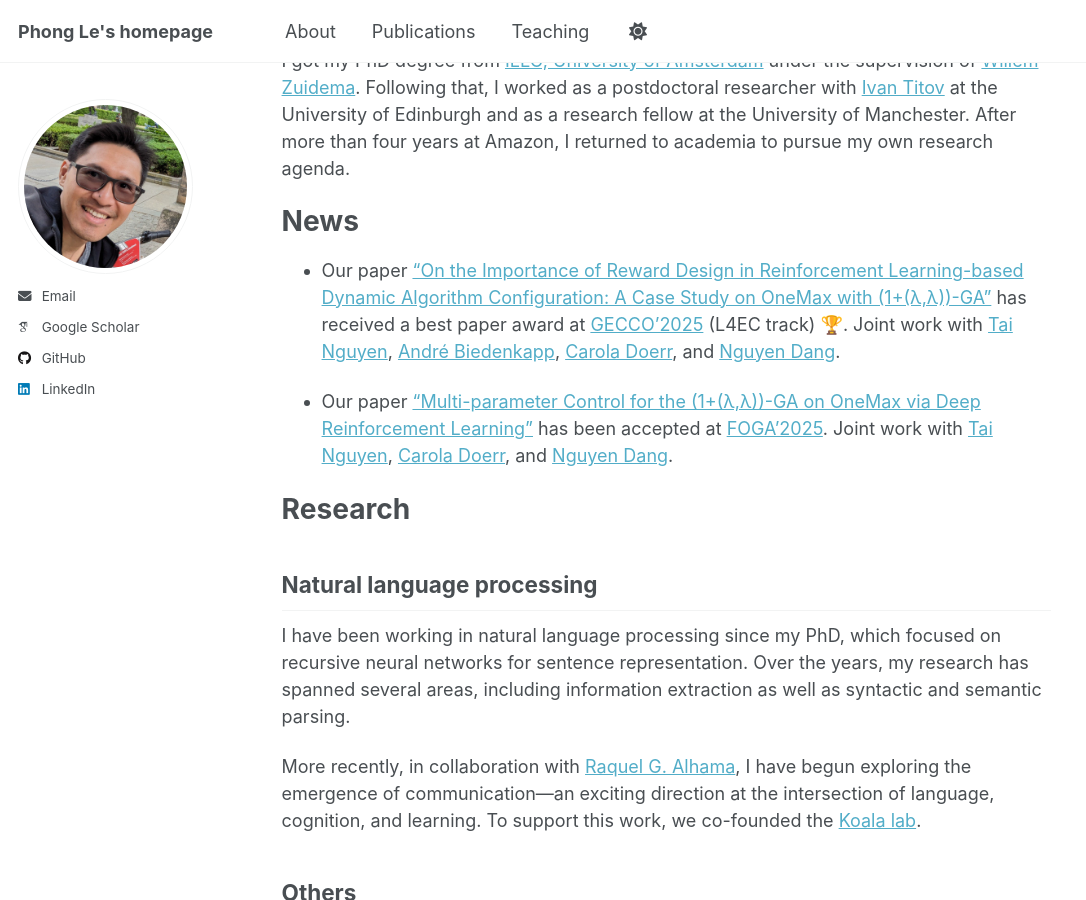
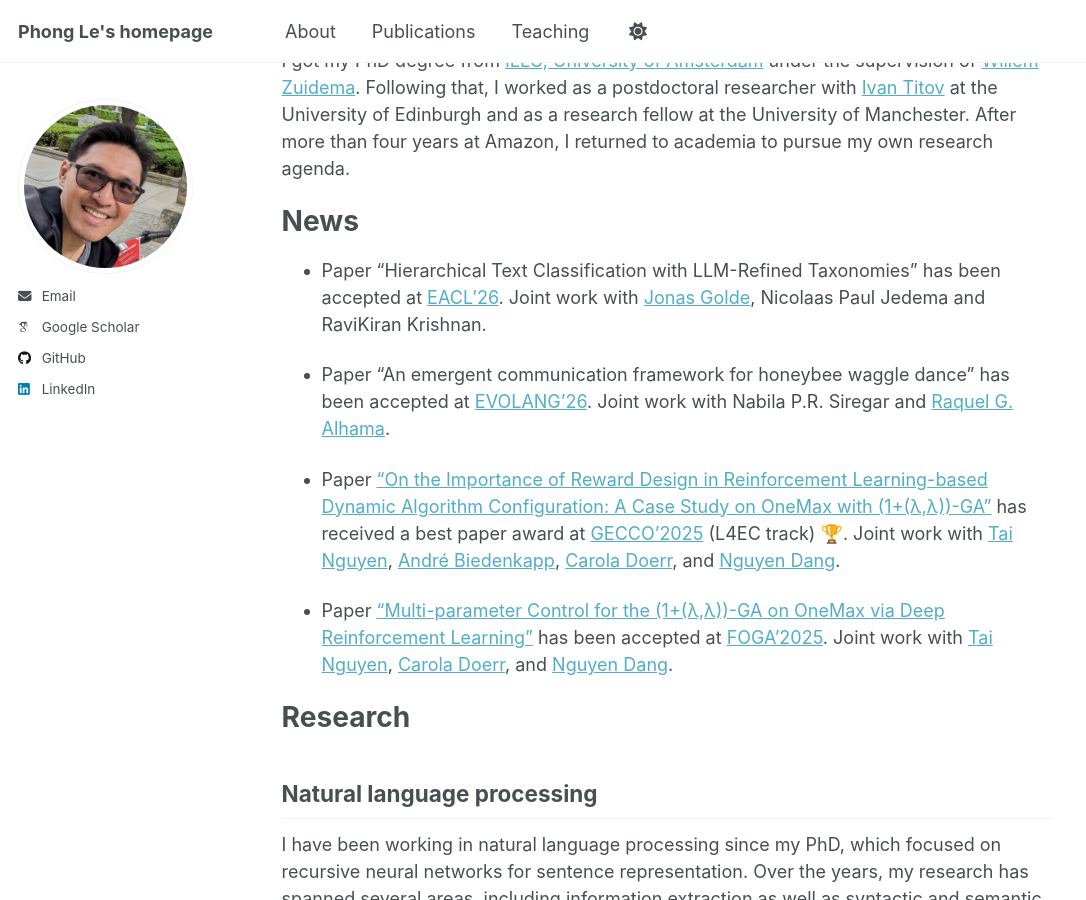
Before and after one commit to lephong/lephong.github.io, a Jekyll site: the page built from _pages/about.md, in a window 1280 px wide and 900 px high, scrolled down 280 px. Shown: the whole window, without its empty margins (0-1086 px from the left). Built offline with Jekyll 4.4.1, drawn with Linux system fonts in a browser that asks for light colours; emoji names are drawn with the system emoji font; some web fonts are replaced; a script that is not in the unit is left out.

Commit message:
Update news section with recent paper acceptances
Added new papers and awards to the news section.

```diff
--- a/_pages/about.md
+++ b/_pages/about.md
@@ -14,10 +14,14 @@ I got my PhD degree from [ILLC, University of Amsterdam](https://www.illc.uva.nl
 
 News
 ======
+- Paper "Hierarchical Text Classification with LLM-Refined Taxonomies" has been accepted at [EACL'26](https://2026.eacl.org/). Joint work with
+[Jonas Golde](https://github.com/whoisjones), Nicolaas Paul Jedema and RaviKiran Krishnan.
 
-- Our paper ["On the Importance of Reward Design in Reinforcement Learning-based Dynamic Algorithm Configuration: A Case Study on OneMax with (1+(λ,λ))-GA"](https://arxiv.org/abs/2502.20265) has received a best paper award at [GECCO'2025](https://gecco-2025.sigevo.org/HomePage) (L4EC track) :trophy:. Joint work with [Tai Nguyen](https://research-portal.st-andrews.ac.uk/en/persons/tai-nguyen), [André  Biedenkapp](https://andrebiedenkapp.github.io/), [Carola Doerr](https://www.lip6.fr/Carola.Doerr), and [Nguyen Dang](https://ndangtt.github.io/).
+- Paper "An emergent communication framework for honeybee waggle dance" has been accepted at [EVOLANG'26](https://sites.google.com/york.ac.uk/evolang2026/home). Joint work with Nabila P.R. Siregar and [Raquel G. Alhama](https://rgalhama.github.io/).
 
-- Our paper ["Multi-parameter Control for the (1+(λ,λ))-GA on OneMax via Deep Reinforcement Learning"](https://arxiv.org/abs/2505.12982) has been accepted at [FOGA'2025](https://naco.liacs.nl/foga2025//). Joint work with [Tai Nguyen](https://research-portal.st-andrews.ac.uk/en/persons/tai-nguyen), [Carola Doerr](https://www.lip6.fr/Carola.Doerr), and [Nguyen Dang](https://ndangtt.github.io/).
+- Paper ["On the Importance of Reward Design in Reinforcement Learning-based Dynamic Algorithm Configuration: A Case Study on OneMax with (1+(λ,λ))-GA"](https://arxiv.org/abs/2502.20265) has received a best paper award at [GECCO'2025](https://gecco-2025.sigevo.org/HomePage) (L4EC track) :trophy:. Joint work with [Tai Nguyen](https://research-portal.st-andrews.ac.uk/en/persons/tai-nguyen), [André  Biedenkapp](https://andrebiedenkapp.github.io/), [Carola Doerr](https://www.lip6.fr/Carola.Doerr), and [Nguyen Dang](https://ndangtt.github.io/).
+
+- Paper ["Multi-parameter Control for the (1+(λ,λ))-GA on OneMax via Deep Reinforcement Learning"](https://arxiv.org/abs/2505.12982) has been accepted at [FOGA'2025](https://naco.liacs.nl/foga2025//). Joint work with [Tai Nguyen](https://research-portal.st-andrews.ac.uk/en/persons/tai-nguyen), [Carola Doerr](https://www.lip6.fr/Carola.Doerr), and [Nguyen Dang](https://ndangtt.github.io/).
 
 Research
 ======
```
